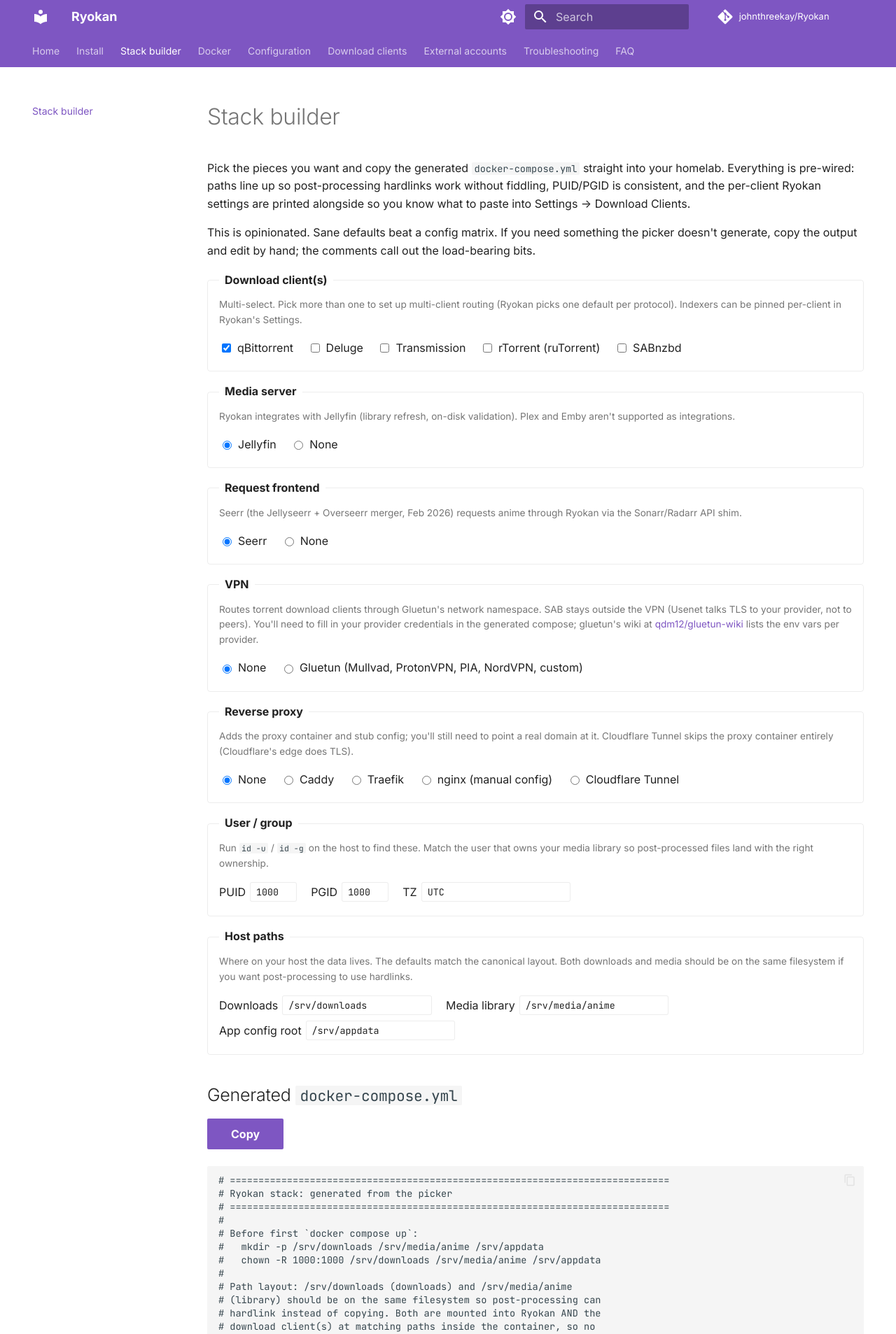
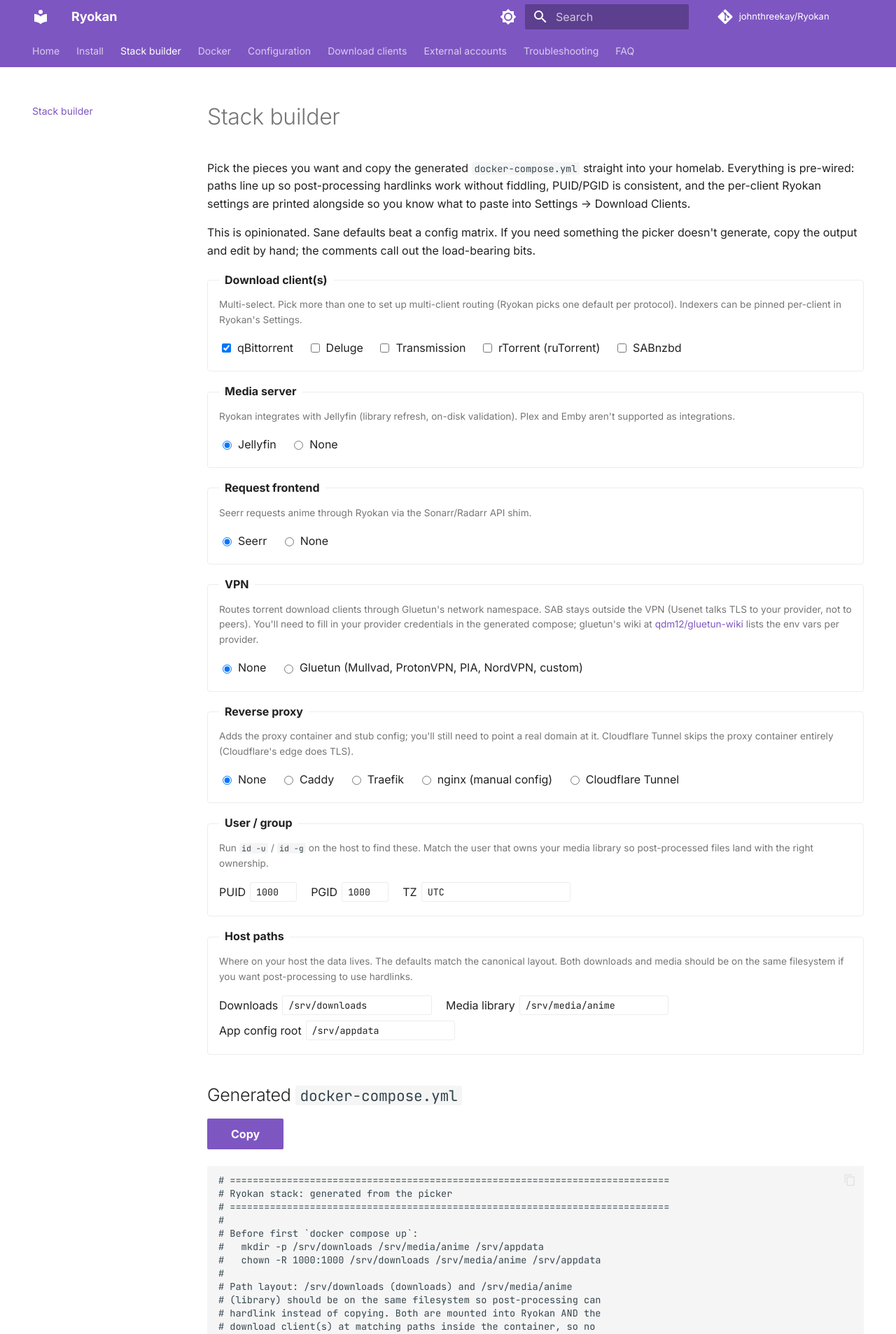
Before and after one commit to abhi1693/Ryokan, an MkDocs documentation site: the page built from docs/stack-builder.md, in a window 1280 px wide. Shown: the top 1907 px of the page at 70% size. Built offline with MkDocs 1.6.1 and Material for MkDocs 9.7.7, drawn with Linux system fonts in a browser that asks for light colours; comment, search, counter and statistics services are not loaded.

Commit message:
docs(stack-builder): drop redundant Seerr merger parenthetical
The 'the Jellyseerr + Overseerr merger, Feb 2026' aside doesn't help
a user picking a request frontend; if they don't recognize the name
they'll click through to seerr.dev anyway, and if they do they don't
need the trivia. The hint text now just says what Seerr does in this
stack.

Co-Authored-By: Claude Opus 4.7 (1M context) <noreply@anthropic.com>

```diff
--- a/docs/stack-builder.md
+++ b/docs/stack-builder.md
@@ -31,7 +31,7 @@ This is opinionated. Sane defaults beat a config matrix. If you need something t
 
 <fieldset>
   <legend>Request frontend</legend>
-  <p class="hint">Seerr (the Jellyseerr + Overseerr merger, Feb 2026) requests anime through Ryokan via the Sonarr/Radarr API shim.</p>
+  <p class="hint">Seerr requests anime through Ryokan via the Sonarr/Radarr API shim.</p>
   <label><input type="radio" name="requests" value="seerr" checked> Seerr</label>
   <label><input type="radio" name="requests" value="none"> None</label>
 </fieldset>
```
